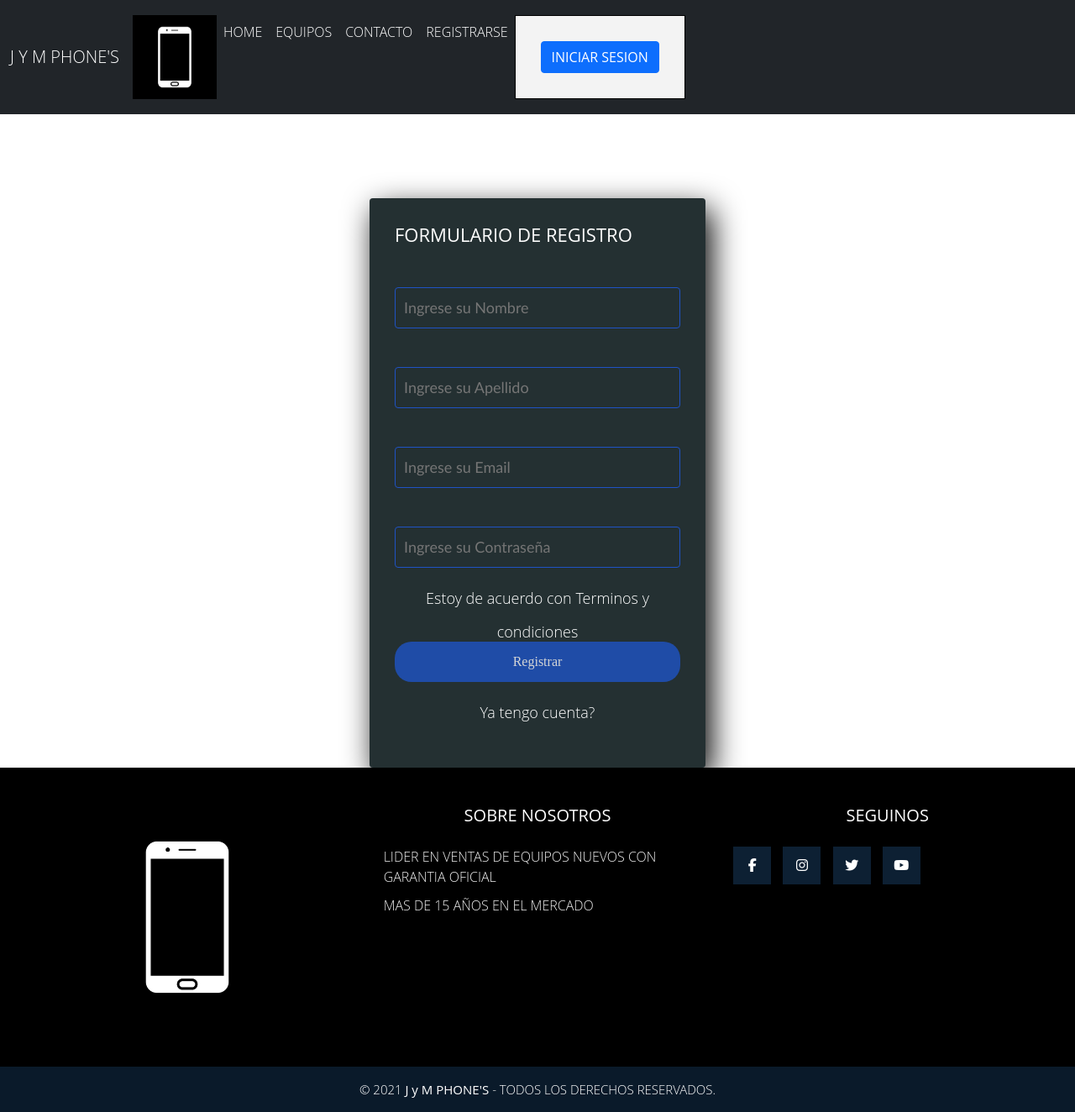
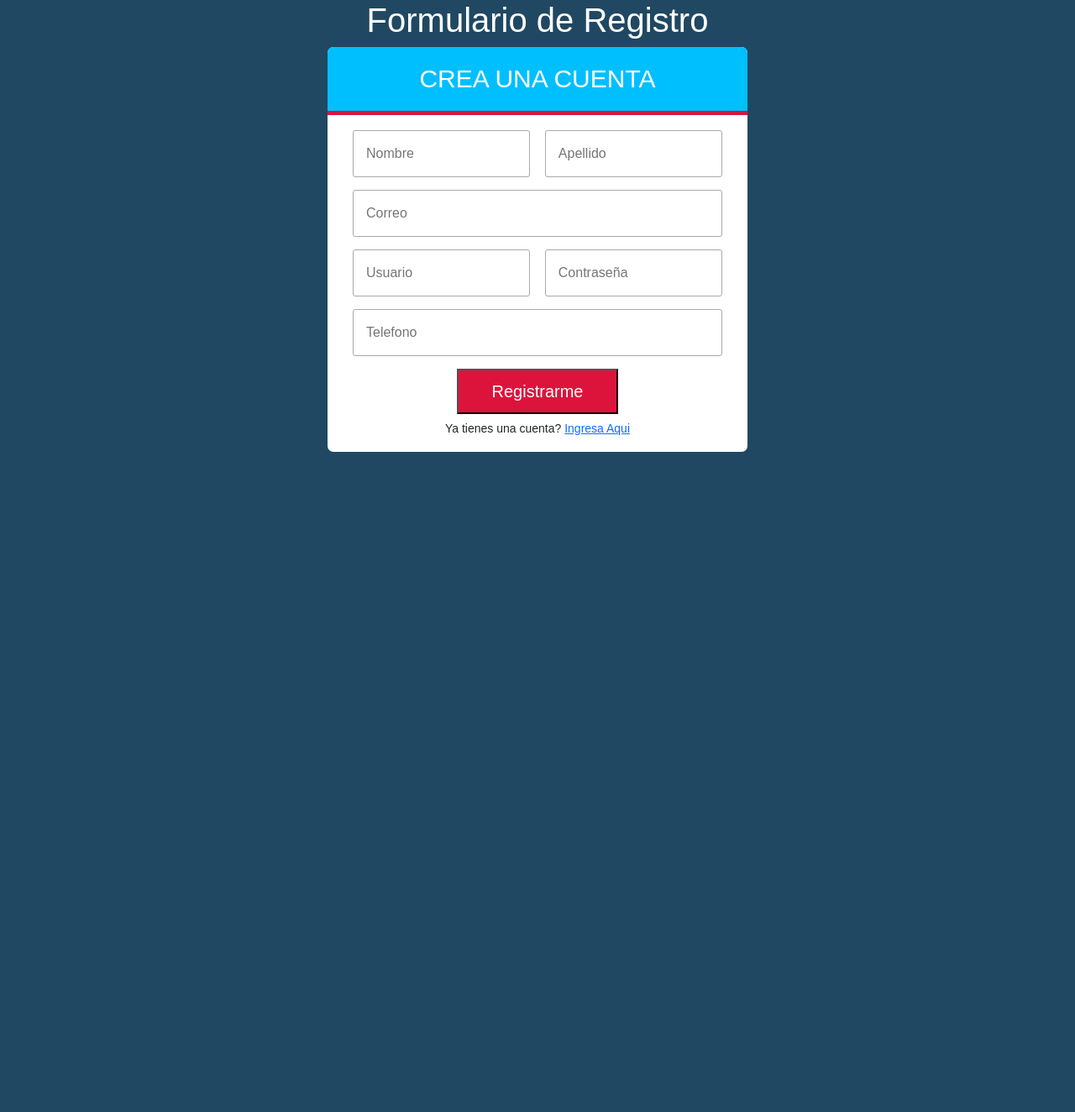
Before and after one commit to JrgGomez2020/TallerClaseIFTS, a plain HTML site: page Registro.html in a window 1280 px wide. Shown: the whole page at 84% size. After the commit the page ends 800 px from the top, so only its background shows below. Drawn offline with nearby package versions, Linux system fonts and the light colour scheme.

Commit message:
pagina mejorada

```diff
--- a/Registro.html
+++ b/Registro.html
@@ -2,91 +2,56 @@
 <html lang="en">
 
 <head>
-    <!-- Required meta tags -->
-    <meta charset="utf-8">
-    <meta name="viewport" content="width=device-width, initial-scale=1">
+    <meta charset="UTF-8">
+    <meta http-equiv="X-UA-Compatible" content="IE=edge">
+    <meta name="viewport" content="width=device-width, initial-scale=1.0">
+    <title>Formulario de Registro</title>
+    <link href="https://cdn.jsdelivr.net/npm/bootstrap@5.1.3/dist/css/bootstrap.min.css" rel="stylesheet" integrity="sha384-1BmE4kWBq78iYhFldvKuhfTAU6auU8tT94WrHftjDbrCEXSU1oBoqyl2QvZ6jIW3" crossorigin="anonymous">
+    <script src="https://cdn.jsdelivr.net/npm/bootstrap@5.1.3/dist/js/bootstrap.bundle.min.js" integrity="sha384-ka7Sk0Gln4gmtz2MlQnikT1wXgYsOg+OMhuP+IlRH9sENBO0LRn5q+8nbTov4+1p" crossorigin="anonymous"></script>
+    <link rel="stylesheet" href="css/cssform.css">
+    <script src="https://code.jquery.com/jquery-3.6.0.slim.min.js" integrity="sha256-u7e5khyithlIdTpu22PHhENmPcRdFiHRjhAuHcs05RI=" crossorigin="anonymous"></script>
 
-    <!-- Bootstrap CSS -->
-    <link href="https://cdn.jsdelivr.net/npm/bootstrap@5.1.3/dist/css/bootstrap.min.css" rel="stylesheet" integrity="sha384-1BmE4kWBq78iYhFldvKuhfTAU6auU8tT94WrHftjDbrCEXSU1oBoqyl2QvZ6jIW3" crossorigin="anonymous">
-    <link rel="stylesheet" href="css/estilos.css">
-    <link rel="preconnect" href="https://fonts.googleapis.com">
-    <link rel="preconnect" href="https://fonts.gstatic.com" crossorigin>
-    <link href="https://fonts.googleapis.com/css2?family=Montserrat:wght@300;600&display=swap" rel="stylesheet">
-    <script src="https://kit.fontawesome.com/6515a2f2bc.js" crossorigin="anonymous"></script>
-
-    <title>FORMULARIO DE REGISTRO</title>
+    <script src="js/validar.js"></script>
+    <script>
+    </script>
 </head>
 
 <body>
+    <h1>Formulario de Registro</h1>
+    <form action="" method="post" class="form-register">
+        <h2 class="form__titulo">CREA UNA CUENTA</h2>
+        <div class="contenedor-inputs">
+            <input type="text" id="nombre" name="nombre" placeholder="Nombre" class="input-48" required>
+            <input type="text" id="apellido" name="apellido" placeholder="Apellido" class="input-48" required>
+            <input type="email" id="correo" name="correo" placeholder="Correo" class="input-100" required>
+            <input type="text" id="usuario" name="usuario" placeholder="Usuario" class="input-48" required>
+            <input type="password" id="clave" name="clave" placeholder="Contraseña" class="input-48" required>
+            <input type="text" id="telefono" name="telefono" placeholder="Telefono" class="input-100" required>
+            <button type="button" class="btn-enviar" data-bs-toggle="modal" onclick="validar()">
+                Registrarme
+              </button>
+            <p class="form__link">Ya tienes una cuenta? <a href="iniciarSesion.html">Ingresa Aqui</a></p>
+        </div>
+    </form>
 
-    <nav class="navbar navbar-expand-lg navbar-dark bg-dark">
-        <div class="container-fluid">
-            <a class="navbar-brand" href="#">J Y M PHONE'S</a>
-            <img class="logotipo" src="img/logocompany.jpg" alt="">
-            <button class="navbar-toggler" type="button" data-bs-toggle="collapse" data-bs-target="#navbarSupportedContent" aria-controls="navbarSupportedContent" aria-expanded="false" aria-label="Toggle navigation">
-            <span class="navbar-toggler-icon"></span>
-          </button>
-            <div class="collapse navbar-collapse" id="navbarSupportedContent">
-                <ul class="navbar-nav mr-auto">
-                    <li class="nav-item">
-                        <li class="nav-item">
-                            <a class="nav-link active" aria-current="page" href="index.html">HOME</a>
-                        </li>
-                        <li class="nav-item">
-                            <a class="nav-link active" aria-current="page" href="Productos.html">EQUIPOS</a>
-                        </li>
-                        <li class="nav-item">
-                            <a class="nav-link active" aria-current="page" href="Contacto.html">CONTACTO</a>
-                        </li>
-                        <li class="nav-item">
-                            <a class="nav-link active" aria-current="page" href="Registro.html">REGISTRARSE</a>
-                        </li>
-                        <form class="d-flex">
-                            <a class="btn btn-primary btn-primary-outline-success" type="button" href="Formulario.html">INICIAR SESION</a>
-                        </form>
-                </ul>
+    <div class="modal fade" id="exampleModal" tabindex="-1" aria-labelledby="exampleModalLabel" aria-hidden="true">
+        <div class="modal-dialog">
+            <div class="modal-content">
+                <div class="modal-header">
+                    <h5 class="modal-title" id="exampleModalLabel">Mensaje</h5>
+                    <button type="button" class="btn-close" data-bs-dismiss="modal" aria-label="Close"></button>
+                </div>
+                <div class="modal-body">
+                    Se registro correctamente
+                </div>
+                <div class="modal-footer">
+                    <button type="button" class="btn btn-secondary" data-bs-dismiss="modal">Cerrar</button>
 
-            </div>
-        </div>
-    </nav>
-    <section class="form-register">
-        <h4>FORMULARIO DE REGISTRO</h4>
-        <input class="controls" type="nombre" name="Nombres" id="Nombres" placeholder="Ingrese su Nombre">
-        <input class="controls" type="apellido" name="Apellido" id="Apellido" placeholder="Ingrese su Apellido">
-        <input class="controls" type="email" name="Email" id="Email" placeholder="Ingrese su Email">
-        <input class="controls" type="password" name="Contraseña" id="Contraseña" placeholder="Ingrese su Contraseña">
-        <p>Estoy de acuerdo con <a href="">Terminos y condiciones</a></p>
-        <input class="botons" type="submit" value="Registrar">
-        <p><a href="Formulario.html">Ya tengo cuenta?</a></p>
-    </section>
-    <footer class="pie-pagina">
-        <div class="grupo-1">
-            <div class="box">
-                <figure>
-                    <a href="#">
-                        <img src="img/logocompany.jpg" alt="LogodeCasa">
-                    </a>
-                </figure>
-            </div>
-            <div class="box">
-                <h2>SOBRE NOSOTROS</h2>
-                <p>LIDER EN VENTAS DE EQUIPOS NUEVOS CON GARANTIA OFICIAL</p>
-                <p>MAS DE 15 AÑOS EN EL MERCADO</p>
-            </div>
-            <div class="box">
-                <h2>SEGUINOS</h2>
-                <div class="red-social">
-                    <a href="#" class="fa fa-facebook"></a>
-                    <a href="#" class="fa fa-instagram"></a>
-                    <a href="#" class="fa fa-twitter"></a>
-                    <a href="#" class="fa fa-youtube"></a>
                 </div>
             </div>
         </div>
-        <div class="grupo-2">
-            <small>&copy; 2021 <b> J y M PHONE'S</b> - TODOS LOS DERECHOS RESERVADOS.</small>
+    </div>
 
-        </div>
-    </footer>
+</body>
 
 </html>
```
Also changed, not shown: Productos.html (+2 -2 lines), index.html (+4 -68 lines), json/productos.json (+13 -6 lines).
